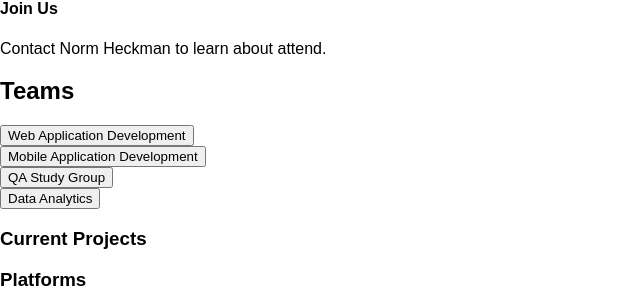
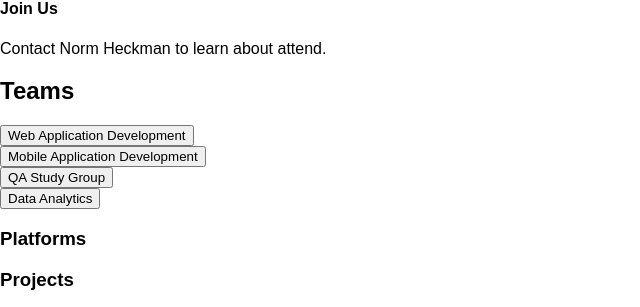
Before and after one commit to marclevetin/tssg-tech, a React (Create React App) app: page / in a window 1280 px wide. Shown: the part 1835-2142 px from the top of the page, without its empty margins (0-640 px from the left). Built offline with nearby package versions, Linux system fonts and the light colour scheme.

Commit message:
Refactored Projects so that Teams calls a Projects container, rather than generating the list itself.

```diff
--- /dev/null
+++ b/src/containers/Projects.js
@@ -0,0 +1,46 @@
+import React, {Component} from 'react';
+import Team from '../components/Team';
+import Project from '../components/Project';
+
+class Projects extends Component {
+  constructor(props) {
+    super(props)
+    this.state ={
+      activeTeam: ''
+    }
+    this.handleClick = this.handleClick.bind(this)
+  }
+
+  handleClick(team) {
+    if(this.state.activeTeam !== team) {
+      this.setState({activeTeam: team })
+    }
+  }
+
+
+  render() {
+    let allProjects = this.props.projects.map(project => {
+      if (this.props.activeTeam === project.team) {
+        return (
+          <Project
+          key = {project.id}
+          id = {project.id}
+          project = {project.name}
+          description = {project.description}
+          />
+        )
+      }
+    })
+
+    return(
+      <div>
+      <h3>Projects</h3>
+      <ul>
+        {allProjects}
+      </ul>
+      </div>
+    )
+  }
+}
+
+export default Projects;
--- a/src/containers/Teams.js
+++ b/src/containers/Teams.js
@@ -2,7 +2,7 @@ import React, {Component} from 'react';
 import Team from '../components/Team';
 import Project from '../components/Project';
 import Platforms from './Platforms'
-import Platform from '../components/Platform'
+import Projects from './Projects'
 
 class Teams extends Component {
   constructor(props) {
@@ -30,45 +30,17 @@ class Teams extends Component {
       )
     })
 
-    // let allPlatforms = this.props.platforms.map(platform => {
-    //   if (this.state.activeTeam === platform.team) {
-    //     return (
-    //       <Platform
-    //         key = {platform.id}
-    //         id = {platform.id}
-    //         platform = {platform.name}
-    //         description = {platform.description}
-    //       />
-    //     )
-    //   }
-    // })
-
-    let teamProjects = this.props.projects.map(project => {
-      if (this.state.activeTeam === project.team) {
-        return (
-          <div>
-          <Project
-            key = {project.id}
-            id = {project.id}
-            team = {project.team}
-            project = {project.project}
-            description = {project.description}
-          />
-
-          </div>
-        )
-      }
-    })
-
     return(
       <div>
       <h2>Teams</h2>
         {allTeams}
-      <h3>Current Projects</h3>
-        {teamProjects}
       <Platforms
         activeTeam={this.state.activeTeam}
         platforms={this.props.platforms}
+      />
+      <Projects
+        activeTeam={this.state.activeTeam}
+        projects={this.props.projects}
       />
 
       </div>
```
